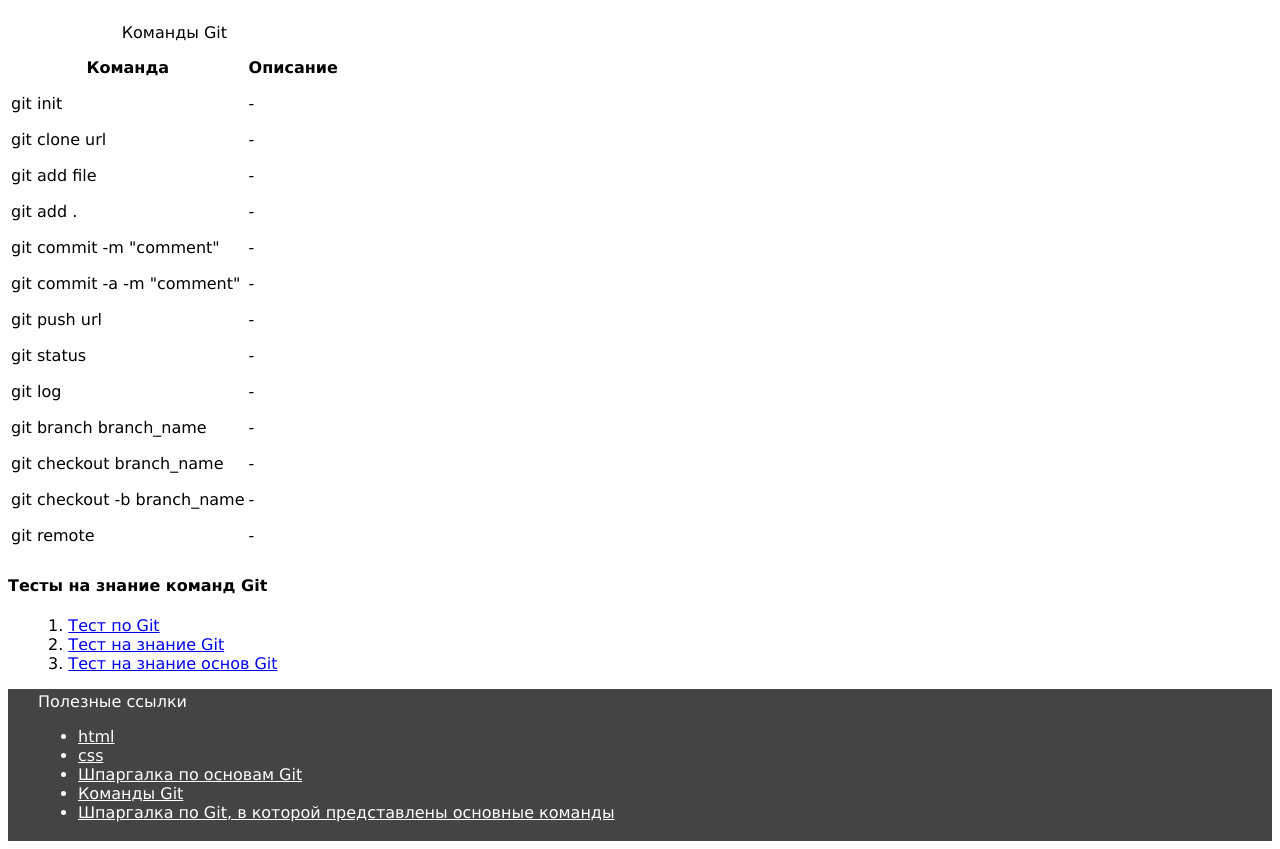
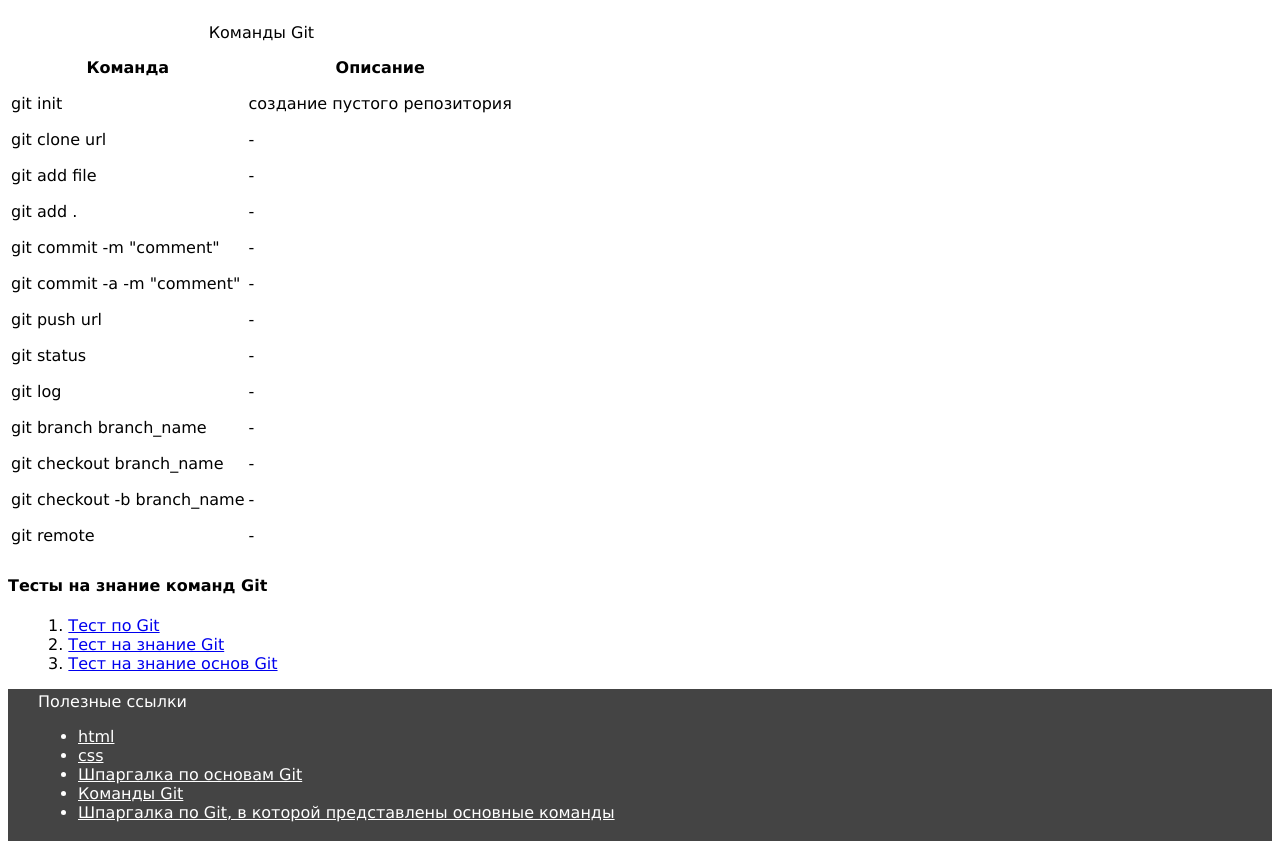
Before and after one commit to ambassador74/Lab5-VVP, a plain HTML site: page index.html in a window 1280 px wide. Shown: the part 51-900 px from the top of the page. Drawn offline with Linux system fonts and the light colour scheme.

Commit message:
add init text

```diff
--- a/index.html
+++ b/index.html
@@ -23,7 +23,7 @@
                 </tr>
                 <tr>
                     <td>git init</td>
-                    <td>-</td>
+                    <td>создание пустого репозитория</td>
                 </tr>
                 <tr>
                     <td>git clone url</td>
```
